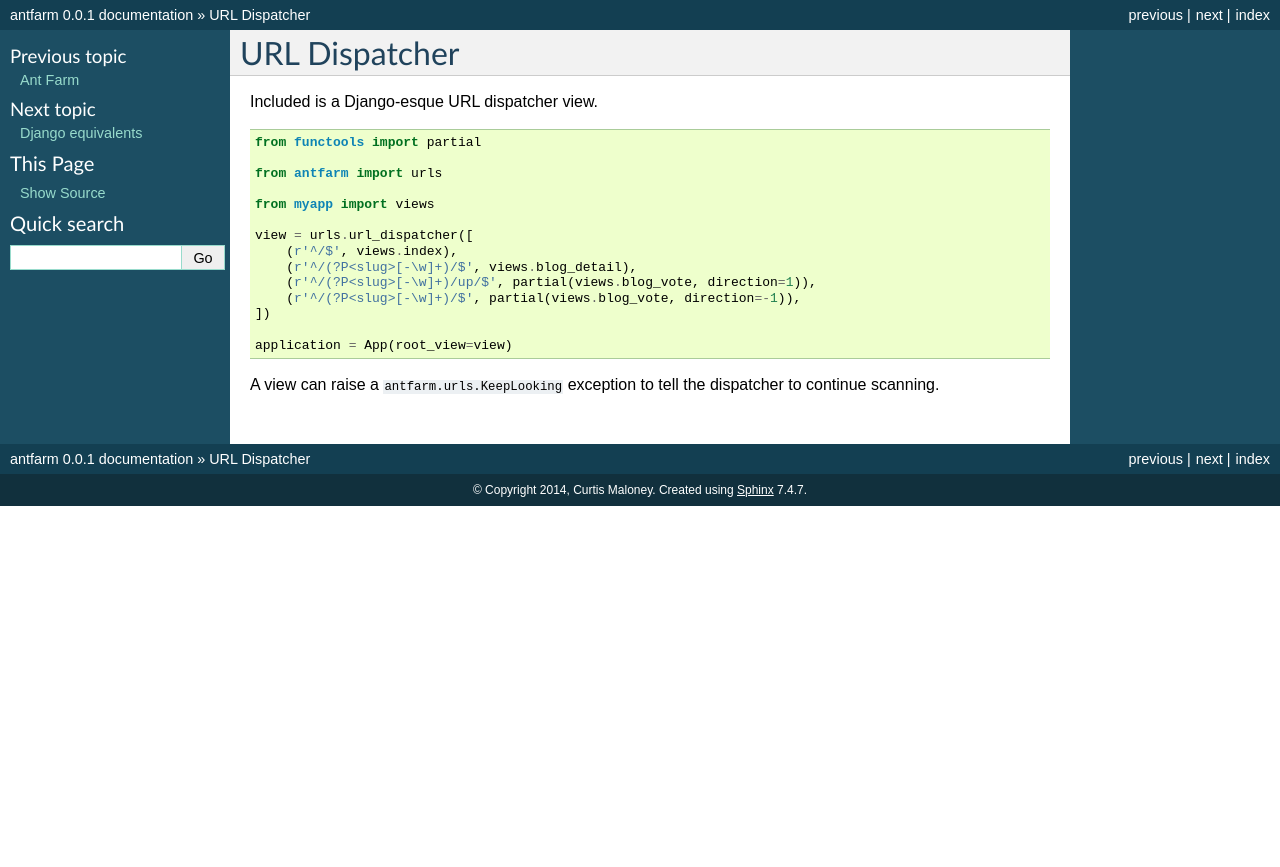
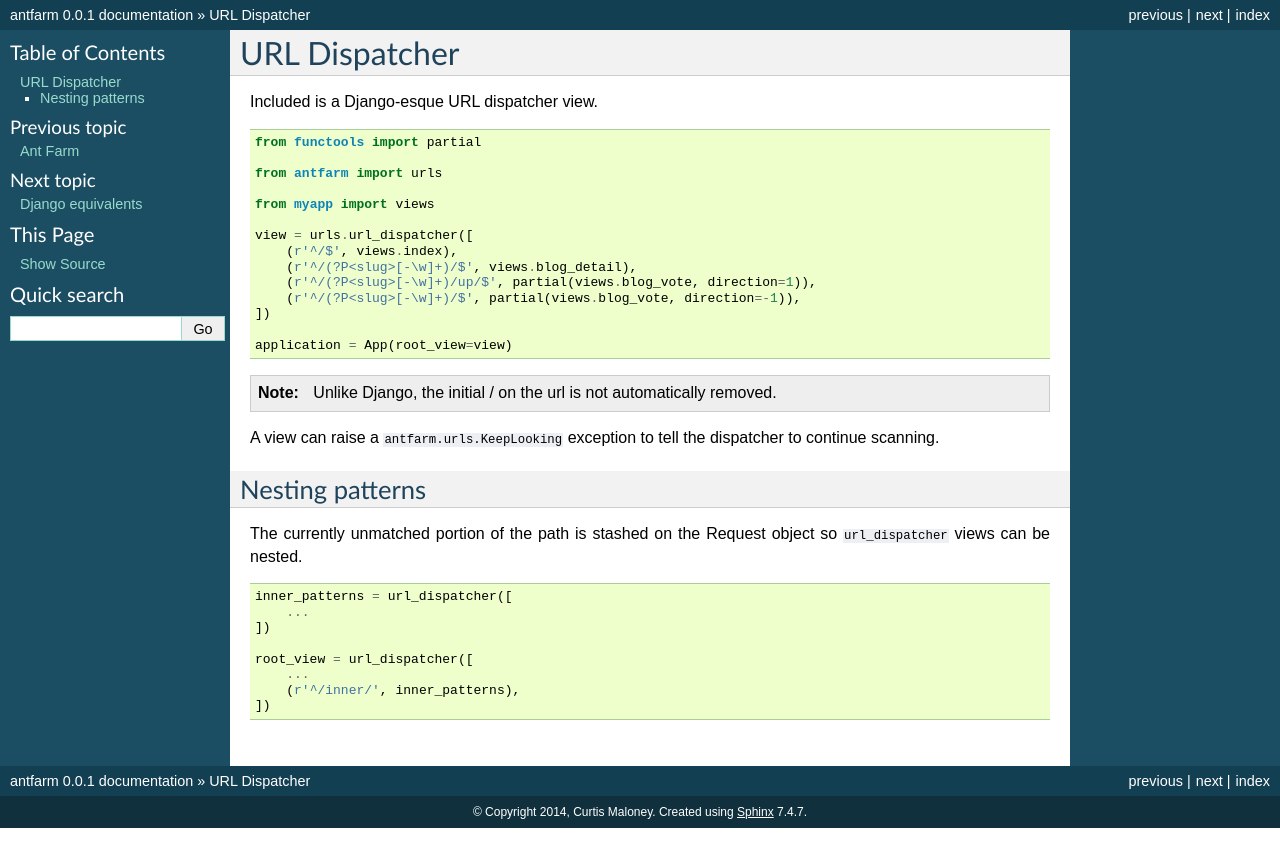
Before and after one commit to funkybob/antfarm, a Sphinx documentation site: the page built from docs/urls.rst, in a window 1280 px wide. Shown: the top 867 px of the page. Built offline with Sphinx 7.4.7, drawn with Linux system fonts in a browser that asks for light colours; pages that are not in the unit, such as notebooks, are missing from menus.

Commit message:
More docs

```diff
--- a/docs/index.rst
+++ b/docs/index.rst
@@ -40,8 +40,10 @@ Contents:
    :maxdepth: 2
 
    urls
+   utilities
    django
    example
+   cookbook
 
 
 Indices and tables
--- a/docs/urls.rst
+++ b/docs/urls.rst
@@ -21,6 +21,26 @@ Included is a Django-esque URL dispatcher view.
 
     application = App(root_view=view)
 
+.. note::
+
+    Unlike Django, the initial / on the url is not automatically removed.
 
 A view can raise a ``antfarm.urls.KeepLooking`` exception to tell the
 dispatcher to continue scanning.
+
+Nesting patterns
+================
+
+The currently unmatched portion of the path is stashed on the Request object so
+``url_dispatcher`` views can be nested.
+
+.. code-block:: python
+
+    inner_patterns = url_dispatcher([
+        ...
+    ])
+
+    root_view = url_dispatcher([
+        ...
+        (r'^/inner/', inner_patterns),
+    ])
```
Also changed, not shown: docs/cookbook.rst (added, +31 -0 lines).
